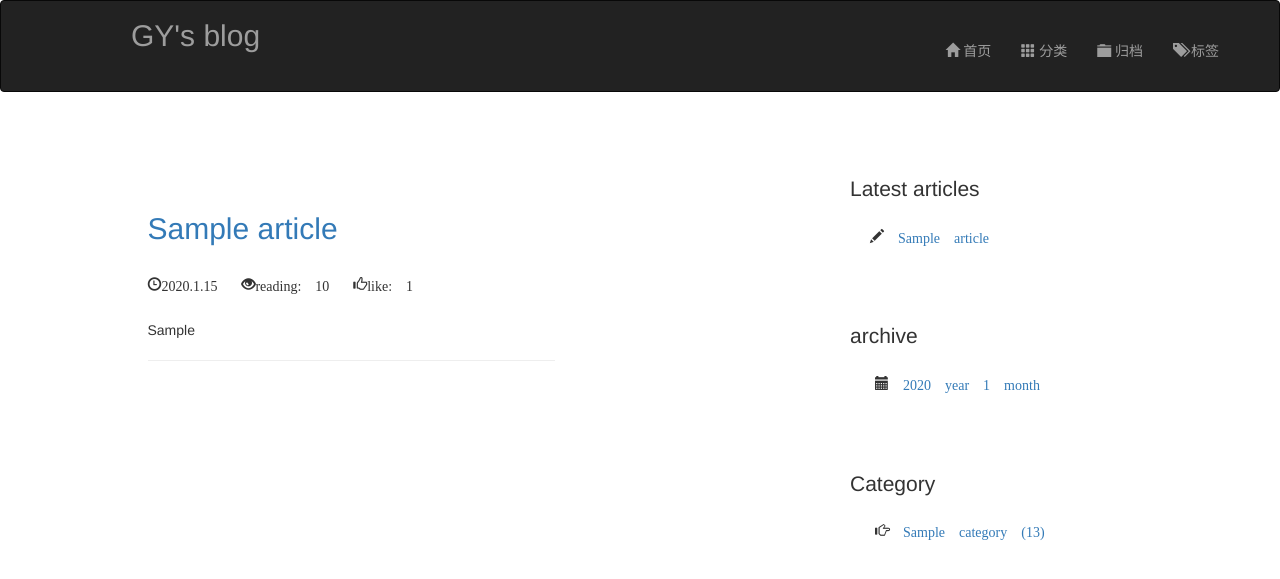
After one commit to GatoY/myblog, a Django app: page /apps/category/1/ in a window 1280 px wide. The commit adds this page. Shown: the top 579 px of the page. Run offline with Django 3.2, Linux system fonts and the light colour scheme; tables that the repository leaves empty hold one stand-in row (values such as "Sample post"); some libraries are stand-ins or nearby versions.

Commit message:
category

```diff
--- a/apps/templates/apps/base.html
+++ b/apps/templates/apps/base.html
@@ -24,8 +24,8 @@
                 </div>
 
                 <ul class="nav navbar-nav navbar-right" style="margin-bottom: 15px;margin-top: 25px;margin-right: 30px;">
-                    <li><a href="{% url 'apps:index' %}"><span class="glyphicon glyphicon-th"></span> 首页</a></li>
-                    <li><a href="#"><span class="glyphicon glyphicon-home"></span> 分类</a></li>
+                    <li><a href="{% url 'apps:index' %}"><span class="glyphicon glyphicon-home"></span> 首页</a></li>
+                    <li><a href="{% url 'apps:category' %}"><span class="glyphicon glyphicon-th"></span> 分类</a></li>
                     <li><a href="#"><span class="glyphicon glyphicon-folder-close"></span> 归档</a></li>
                     <li><a href="#"><span class="glyphicon glyphicon-tags"></span> 标签</a></li>
                 </ul>
--- /dev/null
+++ b/apps/templates/apps/category_detail.html
@@ -0,0 +1,55 @@
+{%  extends 'apps/base.html' %}
+
+
+{% block content %}
+<br><br>
+{% if article_list %}
+<br><br>
+<div class="container-fluid">
+    {% for article in article_list %}
+    <div class="row">
+        <div class="col-sm-1"></div>
+        <div class="col-sm-7">
+            <h2>
+                <a href="{% url 'apps:detail' article.pk %}">{{ article.title}}</a>
+            </h2>
+        </div>
+
+    </div>
+    <br>
+    <div class="row">
+        <div class="col-sm-1"></div>
+        <div class="col-sm-7">
+            <div class="text-left">
+                <label style="padding-right:20px;">
+                    <span class="glyphicon glyphicon-time">{{ article.cre_date.year }}.{{ article.cre_date.month }}.{{ article.cre_date.day }}      </span>
+                </label>
+                <label style="padding-right:20px;">
+                    <span class="glyphicon glyphicon-eye-open">reading: {{ article.views }}</span>
+                </label>
+                <label style="padding-right:20px;">
+                    <span class="glyphicon glyphicon-thumbs-up">like: {{ article.likes }}</span>
+                </label>
+            </div>
+        </div>
+
+    </div>
+
+
+    <br>
+    <div class="row">
+        <div class="col-sm-1" ></div>
+        <div class="col-sm-7" ><p class="text-left">{{ article.abstract }}</p>
+            <hr><br><br>
+        </div>
+
+
+    </div>
+
+    {% endfor %}
+    {% else %}
+    <p> No articles are available.</p>
+    {% endif %}
+</div>
+
+{% endblock content %}
--- a/apps/urls.py
+++ b/apps/urls.py
@@ -4,4 +4,6 @@ app_name='apps'
 urlpatterns=[
     url(r'^$',views.index,name='index'),
     url(r'^(?P<article_id>[0-9]+)/$',views.detail,name='detail'),
+    url(r'^category/$',views.category,name='category'),
+    url(r'^category/(?P<category_id>[0-9]+)/$',views.category_detail,name='category_detail'),
 ]
--- a/apps/views.py
+++ b/apps/views.py
@@ -1,6 +1,6 @@
 from django.shortcuts import get_object_or_404,render
 from django.http import Http404,HttpResponse
-from .models import Article
+from .models import Article, Category
 import markdown
 import pygments
 def index(request):
@@ -18,3 +18,13 @@ def detail(request,article_id):
 					'markdown.extensions.toc',
 				    ])
     return render(request,'apps/detail.html',{'article':article})
+
+def category(request):
+    category_list=Category.objects.order_by('created_time')
+    context={'category_list':category_list}
+    return render(request,'apps/category.html', context)
+
+def category_detail(request,category_id):
+    cate=get_object_or_404(Category,pk=category_id)
+    article_list=Article.objects.filter(category=cate)
+    return render(request, 'apps/category_detail.html',context={'article_list':article_list})
```
Also changed, not shown: apps/templates/apps/category.html (added, +13 -0 lines), 5 other files.
